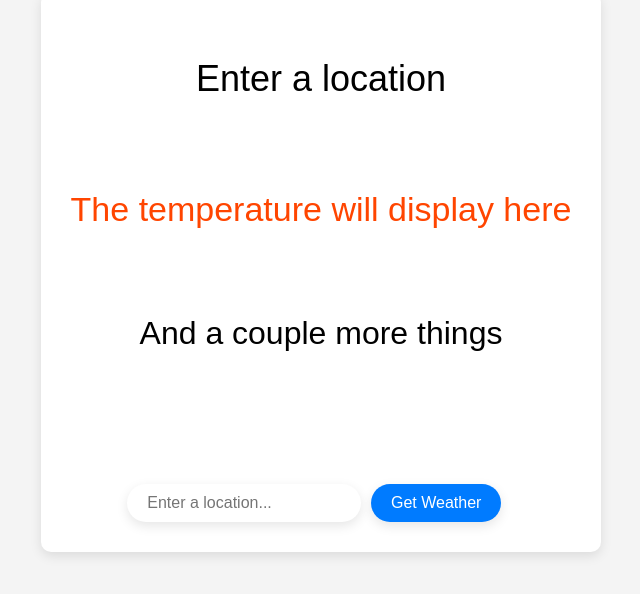
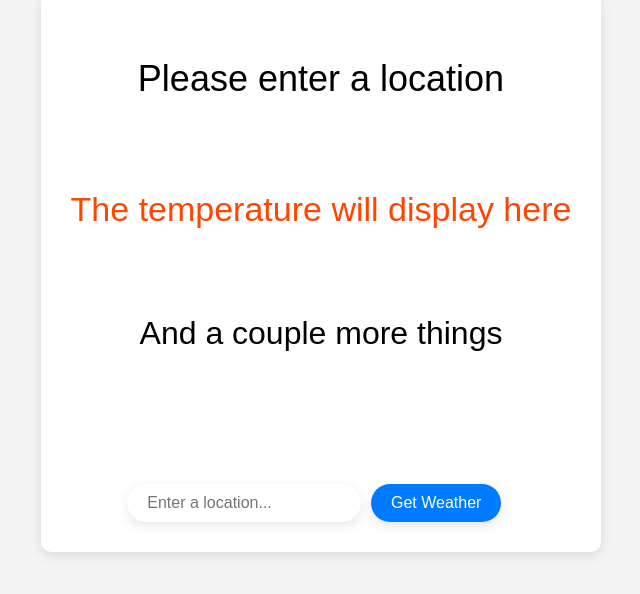
Before and after one commit to edreesfazel/weather, a website built with webpack: page dist/index.html in a window 1280 px wide. Shown: the part 128-722 px from the top of the page, without its empty margins (319-959 px from the left). Built offline with nearby package versions, Linux system fonts and the light colour scheme.

Commit message:
Initial dist subtree commit

```diff
--- a/dist/index.html
+++ b/dist/index.html
@@ -9,7 +9,7 @@
 </head>
 <body>
     <div class="container">
-        <p id="locationDisplay">  Enter a location </p>
+        <p id="locationDisplay">  Please enter a location </p>
         <p id="temperatureDisplay"> The temperature will display here</p>
         <p id="feelsLikeDisplay"> And a couple more things </p>
         <div class="condition">
```
